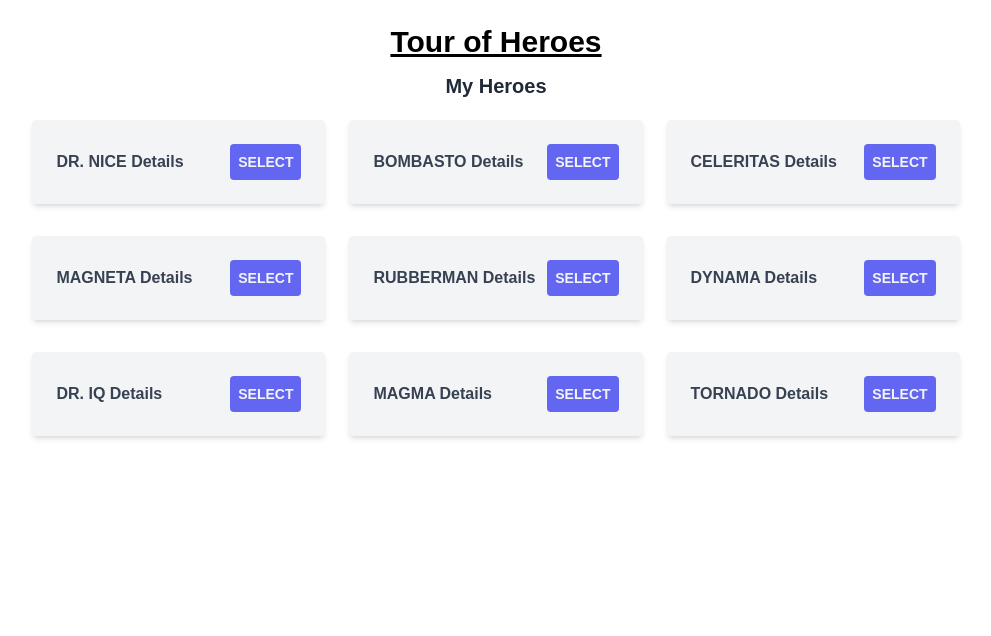
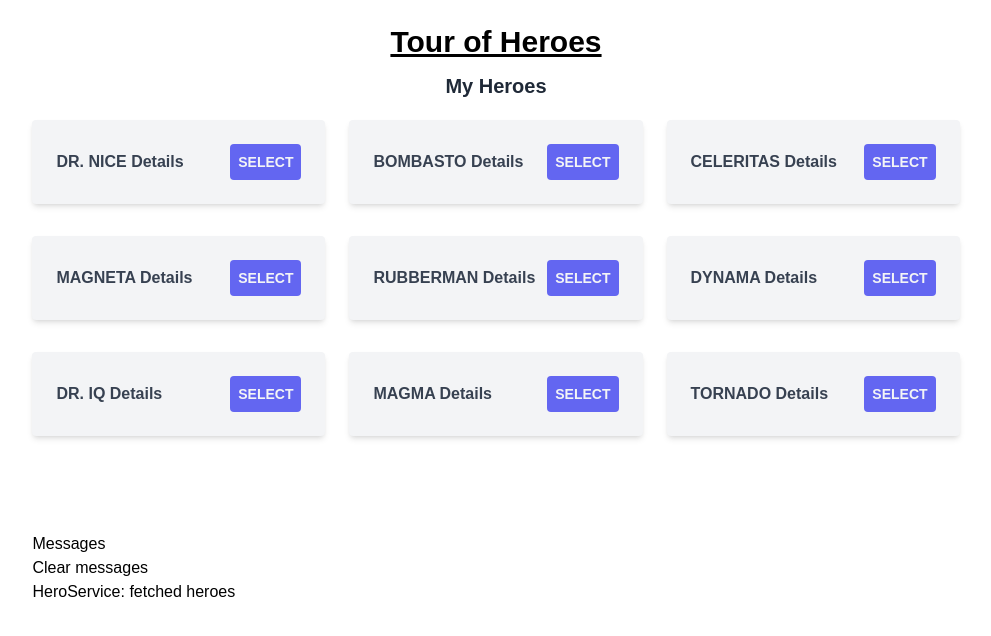
Before and after one commit to b0yu-li/angular-tour-of-heroes, an Angular app: page / in a window 1280 px wide. Shown: the top 636 px of the page, without its empty margins (144-1135 px from the left). Built offline with nearby package versions, Linux system fonts and the light colour scheme.

Commit message:
feat: incorporate msg component

```diff
--- a/src/app/app.component.html
+++ b/src/app/app.component.html
@@ -1,6 +1,7 @@
 <div class="grid place-content-center">
     <h1 class="mt-6 text-3xl font-bold underline text-center">{{title}}</h1>
     <app-heroes class="flex flex-col"></app-heroes>
+    <app-messages></app-messages>
 </div>
 
 <router-outlet />
--- a/src/app/app.component.ts
+++ b/src/app/app.component.ts
@@ -1,11 +1,12 @@
 import { Component } from '@angular/core';
 import { RouterOutlet } from '@angular/router';
 import { HeroesComponent } from './heroes/heroes.component'
+import { MessagesComponent } from './messages/messages.component';
 
 @Component({
   selector: 'app-root',
   standalone: true,
-  imports: [HeroesComponent, RouterOutlet],
+  imports: [HeroesComponent, MessagesComponent, RouterOutlet],
   templateUrl: './app.component.html',
   styleUrl: './app.component.sass'
 })
--- /dev/null
+++ b/src/app/messages/messages.component.html
@@ -0,0 +1,7 @@
+<div *ngIf="messageService.messages.length">
+
+    <h2>Messages</h2>
+    <button type="button" class="clear" (click)="messageService.clear()">Clear messages</button>
+    <div *ngFor='let message of messageService.messages'> {{message}} </div>
+
+</div>
```
Also changed, not shown: src/app/messages/messages.component.ts (added, +16 -0 lines), src/app/messages/messages.component.sass (added), 2 other files (tests, documents, lock files or other folders).
